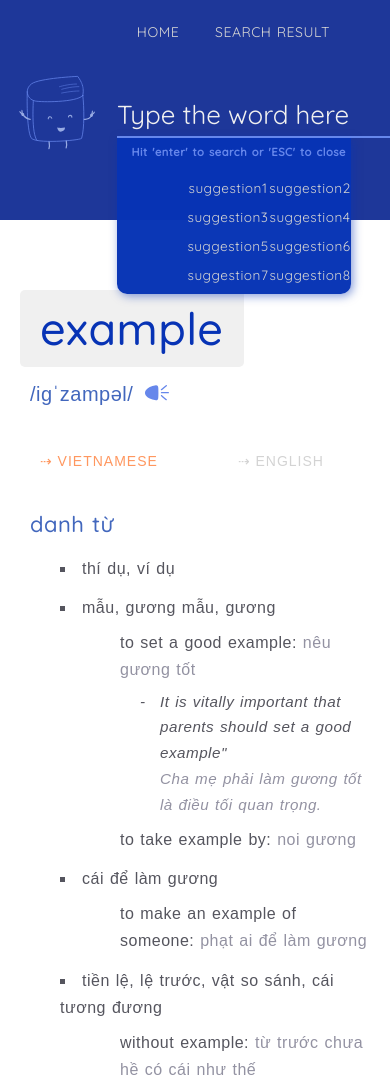
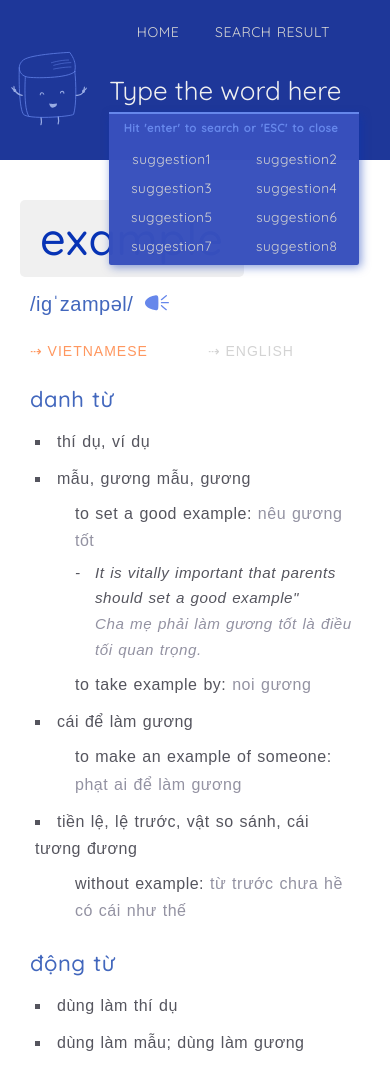
Before and after one commit to khoathy/dict, a website: page result.html in a window 390 px wide. Shown: the top 1086 px of the page. Drawn offline with nearby package versions, Linux system fonts and the light colour scheme; a web font is replaced by a local one.

Commit message:
mobile responsive

```diff
--- a/sass/abstracts/_variables.scss
+++ b/sass/abstracts/_variables.scss
@@ -18,6 +18,7 @@ $color-gray-3: #9392a2;
 $color-gray-4: #55555e;
 // $color-blue: #0a3acb;
 $color-blue: #0733b5;
+$color-blue-4: #3850bd;
 $color-blue-3: #1e3799;
 $color-blue-1: #4267bd;
 $color-blue-2: #6687eb;
--- a/sass/components/_result-tab.scss
+++ b/sass/components/_result-tab.scss
@@ -5,8 +5,12 @@
     margin: 3rem auto 0.5rem;
     width: 100%;
     height: 4rem;
-    //border-bottom: solid 1px $color-gray;
-  // background-color:red;
+    @include respond(tab-port){
+        margin: 2rem auto 0;
+    }
+    @include respond(phone){
+        margin: 1rem auto 0;
+    }
     &-link {
         height: 100%;
         display: block;
@@ -26,8 +30,9 @@
             color: $color-carrot;
         }
 
-        @include respond (tab-port){
+        @include respond(tab-port){
             float: left;
+            padding : 0rem 1rem;
         }
 
     }
--- a/sass/components/_result.scss
+++ b/sass/components/_result.scss
@@ -7,7 +7,7 @@
         display: block;
     }
     @include respond(phone){
-        padding: 23rem 2rem 6rem 2rem;
+        padding: 14rem 2rem 6rem 2rem;
     }
 
 //left column
@@ -66,18 +66,29 @@
     // }
     &__list{
         padding-top : 2rem;
+        @include respond (phone){
+            padding-top: 1rem;
+        }
     }
     &__item {
         list-style: square inside;
         margin : 1.2rem 0 1.2rem 4rem;
+        @include respond (phone){
+            margin : 1rem 1.5rem;
+        }
         &-detail {
             margin: 0.8rem 0 0.8rem 6rem;
+            @include respond (phone){
+                margin: 0.8rem 0 0.8rem 4rem;
+            }
         }
         &-example {
             font-size: 95%;
             margin: 0.5rem 0rem 0.5rem 4rem;
             position: relative;
-
+            @include respond (phone){
+                margin: 0.5rem 0rem 0.5rem 2rem;
+            }
             &::before {
                 content: "- ";
                 position: absolute;
--- a/sass/components/_search-suggestion.scss
+++ b/sass/components/_search-suggestion.scss
@@ -10,9 +10,6 @@
             text-align: center;
             //display: inline-block;
             padding-top: 5rem;
-            @include respond(phone){
-                padding-left: 7rem;
-            }
 
         }
         &-word {
@@ -38,11 +35,12 @@
 
     &__top-suggestion {
         top : 100%;
-        background-color: rgba($color-blue,0.98);
-        border-radius: 0rem 0rem 1rem 1rem;
+        min-width: 25rem;
+        background-color: rgba($color-blue-4,0.98);
+        border-radius: 0rem 0rem 0.2rem 0.2rem;
         box-shadow: 2px 2px 1rem rgba($color-blue,0.5);
         &-list{
-            padding-top: 4rem;
+            padding-top: 3.5rem;
 
         }
         & .search__suggestion-word {
--- a/sass/components/_searchbox.scss
+++ b/sass/components/_searchbox.scss
@@ -14,6 +14,7 @@
        // background: rgba($color-blue,0.1);
         border-radius: 5px;
         transition: all 0.3s;
+
         @include respond(phone){
             width: 80vw;
         }
@@ -25,7 +26,7 @@
     }
     &__input {
         width: 100%;
-        min-width: 30rem;
+        min-width: 25rem;
         font-size: 7vw;
         font-family: inherit;
         line-height: 1;
@@ -36,8 +37,8 @@
         border-bottom: solid 2px rgba($color-blue-2,0.8);
 
         @include respond(phone){
-        padding-bottom: 0.5rem;
-           font-size: 8vw;
+            padding-bottom: 0.5rem;
+            font-size: 8vw;
         }
 
 
@@ -83,20 +84,17 @@
     &__top {
         background: $color-blue-3;
         // background: $color-gray;
-        height: 18rem;
+        height: 16rem;
         position: fixed;
         top: 0;
         z-index: 50;
-        @include respond(phone){
-            height: 22rem;
-        }
 
         &-box {
             padding-top: 6rem;
             width: 52rem;
             @include respond(tab-port){
-                width: 40rem;
-                left: 60%;
+                width: 47rem;
+                left: 58%;
             }
             @include respond(phone){
                 width: 60vw;
--- a/sass/pages/_result.scss
+++ b/sass/pages/_result.scss
@@ -4,10 +4,13 @@
     position: absolute;
     bottom: -2rem;
     left: -15rem;
-    width: 11rem;
+    width: 10rem;
+    @include respond(tab-port){
+        width: 9rem;
+        left: -11rem;
+    }
     @include respond(phone){
-       // bottom: -8rem;
+        width: 8rem;
         left: -10rem;
-        width: 8rem;
     }
 }
```
Also changed, not shown: css/style.css, test.html (added).
